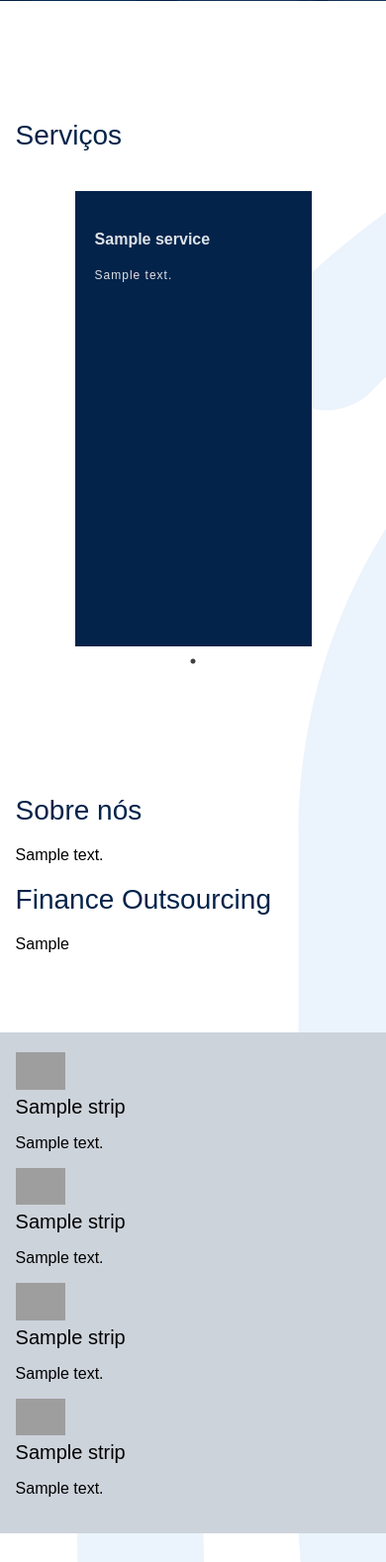
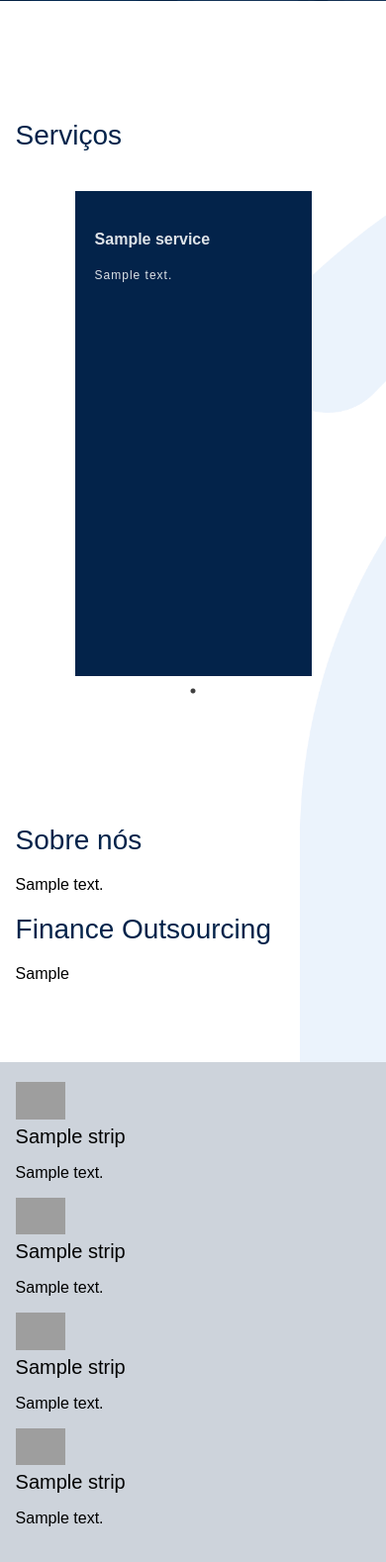
Before and after one commit to eduqz/JCN, a Django app: page / in a window 390 px wide. Shown: the part 843-2421 px from the top of the page at 99% size. Run offline with Django 3.2, Linux system fonts and the light colour scheme; tables that the repository leaves empty hold one stand-in row (values such as "Sample post"); style sheets or scripts are compiled from the project's sources; some libraries are stand-ins or nearby versions; some web fonts are replaced; grey boxes are pictures that could not be loaded.

Commit message:
Fix linebreaks services

```diff
--- a/assets/css/_services.scss
+++ b/assets/css/_services.scss
@@ -38,27 +38,27 @@
                 width: 100%;
             }
             .services-card {
-                height: 350px;
+                height: 380px;
                 margin: 0px 10px;
                 background-color: $dark-blue;
                 padding: 20px;
                 @media (max-width: 1400px) {
-                    height: 400px;
+                    height: 430px;
                 }
                 @media (max-width: 1200px) {
+                    height: 510px;
+                }
+                @media (max-width: 1050px) {
                     height: 480px;
                 }
-                @media (max-width: 1050px) {
-                    height: 450px;
-                }
                 @media (max-width: 900px) {
-                    height: 400px;
+                    height: 430px;
                 }
                 @media (max-width: 630px) {
-                    height: 350px;
+                    height: 380px;
                 }
                 @media (max-width: 420px) {
-                    height: 420px;
+                    height: 450px;
                 }
                 color: #DEE3E8;
                 &:focus {
@@ -78,7 +78,6 @@
                     font-weight: 400;
                     font-size: 12px;
                     letter-spacing: 1px;
-                    margin: 0%;
                 }
             }
         }
```
Also changed, not shown: assets/sass/css/main.css (+8 -9 lines), 1 other file.
